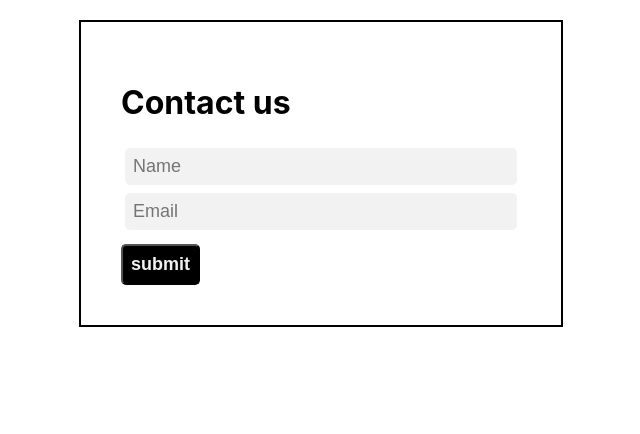
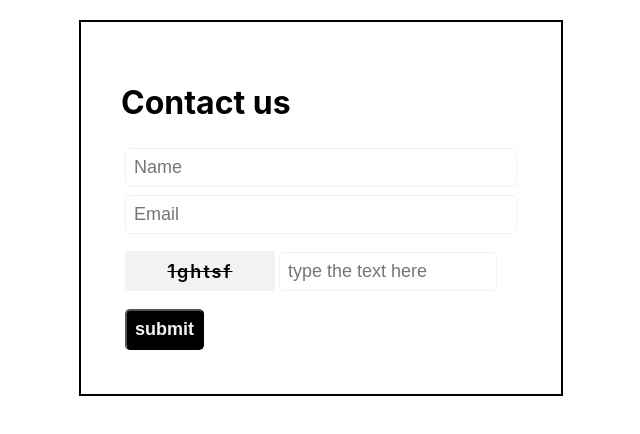
Before and after one commit to rutikwankhade/captcha-assignment, a React (Create React App) app: page / in a window 1280 px wide. Shown: the top 434 px of the page, without its empty margins (319-959 px from the left). Built offline with nearby package versions, Linux system fonts and the light colour scheme; the HTML template or start-up script is replaced by a standard one.

Commit message:
add captcha element ui

```diff
--- a/src/App.css
+++ b/src/App.css
@@ -1,9 +1,8 @@
-.container{
-  display:flex;
+.container {
+  display: flex;
   flex-direction: column;
   justify-items: center;
   align-items: center;
-
 }
 
 .form {
@@ -13,16 +12,46 @@
   padding: 40px;
   display: flex;
   flex-direction: column;
-  margin:20px;
+  margin: 20px;
 }
 
 .text-input {
   padding: 8px;
   margin: 4px;
   border: none;
-  background-color: #f2f2f2;
+  border: solid 1px #f2f2f2;
   font-size: 18px;
   border-radius: 5px;
+}
+
+.captcha-container {
+  display: flex;
+  flex-direction: row;
+  align-items: center;
+  margin: 10px 0px 10px 4px;
+}
+
+.captcha {
+  background-color: #f2f2f2;
+  width: 150px;
+  height: 40px;
+  display: flex;
+  flex-direction: column;
+  align-items: center;
+  justify-content: center;
+  font-size: 18px;
+  font-weight: 600;
+  letter-spacing: 2px;
+  text-decoration: line-through;
+}
+
+.captcha-input {
+  width: 200px;
+  border: solid 1px #f2f2f2;
+  margin: 4px;
+  padding: 8px;
+  border-radius: 5px;
+  font-size: 18px;
 }
 
 .submit-button {
@@ -34,4 +63,5 @@
   font-weight: 600;
   padding: 8px;
   margin-top: 10px;
+  margin: 4px;
 }
--- a/src/components/Form.js
+++ b/src/components/Form.js
@@ -17,6 +17,18 @@ const Form = () => {
                     className="text-input"
                 />
 
+                <div className="captcha-container">
+                    <div className=" captcha">
+                        1ghtsf
+                </div>
+
+                    <input
+                        placeholder="type the text here"
+                        className="captcha-input" />
+                </div>
+
+
+
                 <button
                     className="submit-button"
                 >
```
